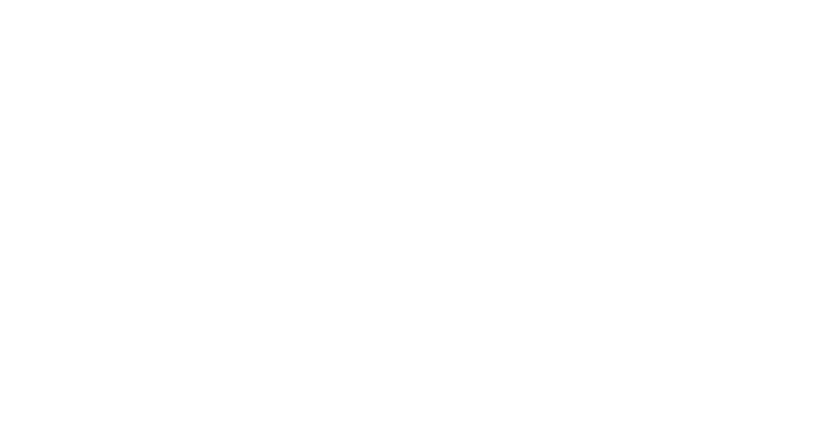
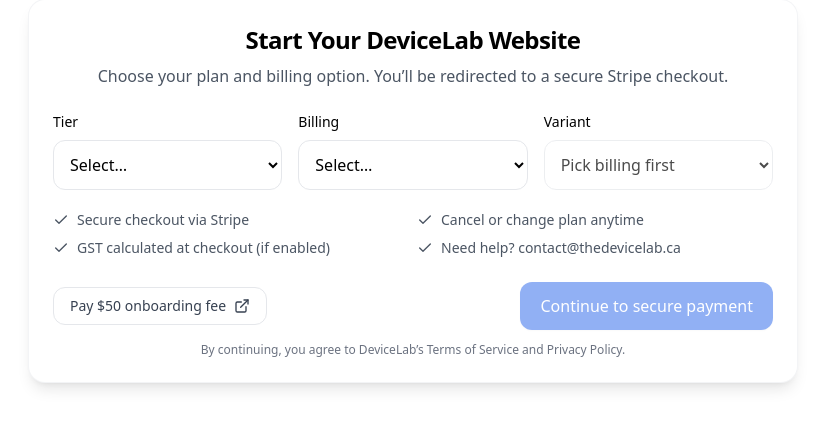
Before and after one commit to seimyemane/tech-repair, a React (Create React App) app: page /division/web/payments in a window 1280 px wide. Before the commit this address had no page. Shown: the top 428 px of the page, without its empty margins (227-1053 px from the left). Built offline with nearby package versions, Linux system fonts and the light colour scheme.

Commit message:
added payments for all tiers including one time and recurring time for a fucking break

```diff
--- a/src/Divisions/WebServices/HomePageWeb.js
+++ b/src/Divisions/WebServices/HomePageWeb.js
@@ -38,9 +38,9 @@
       <div>
         <WhyChooseDLW />
       </div>
-      <div ref={portfolioRef}>
+      {/* <div ref={portfolioRef}>
         <WebLiveTemplates />
-      </div>
+      </div> */}
       <div>
         <SubscribtionExplain
           scrollToContact={() => {
--- /dev/null
+++ b/src/Divisions/WebServices/components/WebPayments.js
@@ -0,0 +1,220 @@
+import React, { useMemo, useState } from "react";
+import { motion } from "framer-motion";
+import { Check, ExternalLink } from "lucide-react";
+
+/**
+ * WebPayments — Tier + Billing selector that redirects to Stripe (JavaScript version)
+ * ----------------------------------------------------------------
+ * - 3 dropdowns: Tier, Billing type, Variant
+ * - Disabled until a full selection is made
+ * - On submit, redirects to the mapped Stripe Payment Link URL
+ * - Replace PLACEHOLDER URLs in LINK_MAP with your real Stripe links
+ */
+
+const TIERS = [
+  { id: "starter", label: "Starter" },
+  { id: "growth", label: "Growth" },
+  { id: "premium", label: "Premium" },
+];
+
+const BILLING = [
+  { id: "recurring", label: "Recurring (monthly)" },
+  { id: "onetime", label: "One‑time setup" },
+];
+
+// For recurring you can offer a Trial or No‑trial version. For one‑time there’s only Standard.
+const VARIANTS = {
+  recurring: [
+    { id: "trial30", label: "30‑day trial" },
+    { id: "standard", label: "Start billing immediately" },
+  ],
+  onetime: [{ id: "standard", label: "Standard" }],
+};
+
+/**
+ * LINK_MAP — map every (tier, billing, variant) to a Stripe Payment Link
+ * ----------------------------------------------------------------------------
+ * Paste your real links from Stripe (Payment Links). Example:
+ *   "starter.recurring.trial30": "https://buy.stripe.com/abc123",
+ * If a combination isn’t available, leave it as null and the UI will show it disabled.
+ */
+const LINK_MAP = {
+  // Starter — recurring
+  "starter.recurring.trial30": "https://buy.stripe.com/cNiaEX1R44oU3ic2su2wU02",
+  "starter.recurring.standard":
+    "https://buy.stripe.com/cNiaEX1R44oU3ic2su2wU02",
+  // Starter — one‑time
+  "starter.onetime.standard": "https://buy.stripe.com/eVqcN5brEf3y2e87MO2wU04",
+
+  // Growth — recurring
+  "growth.recurring.trial30": "https://buy.stripe.com/14A00jfHU2gM2e8aZ02wU00",
+  "growth.recurring.standard": "https://buy.stripe.com/aFa00jdzMcVqaKE9UW2wU05",
+  // Growth — one‑time
+  "growth.onetime.standard": "https://buy.stripe.com/aFa00jdzMcVqaKE9UW2wU05",
+
+  // Premium — recurring
+  "premium.recurring.trial30": "https://buy.stripe.com/aFa00jdzMcVqaKE9UW2wU05",
+  "premium.recurring.standard":
+    "https://buy.stripe.com/5kQ14nanAf3yg4Y7MO2wU01",
+  // Premium — one‑time
+  "premium.onetime.standard": "https://buy.stripe.com/14AdR9brEdZuaKE1oq2wU06",
+};
+
+function HelpRow({ children }) {
+  return (
+    <div className="flex items-center gap-2 text-sm text-gray-600">
+      <Check className="h-4 w-4" />
+      <span>{children}</span>
+    </div>
+  );
+}
+
+export default function WebPayments() {
+  const [tier, setTier] = useState("");
+  const [billing, setBilling] = useState("");
+  const [variant, setVariant] = useState("");
+  const [error, setError] = useState("");
+
+  // Compute the target link for the current selection
+  const link = useMemo(() => {
+    if (!tier || !billing || !variant) return null;
+    const key = `${tier}.${billing}.${variant}`;
+    return LINK_MAP[key] || null;
+  }, [tier, billing, variant]);
+
+  const variantsForBilling = useMemo(() => {
+    return billing ? VARIANTS[billing] : [];
+  }, [billing]);
+
+  const handleProceed = () => {
+    setError("");
+    if (!tier || !billing || !variant) {
+      setError("Please select tier, billing, and variant.");
+      return;
+    }
+    if (!link) {
+      setError(
+        "This selection isn’t available yet. Please pick another option or contact us."
+      );
+      return;
+    }
+    window.location.href = link;
+  };
+
+  return (
+    <div className="mx-auto max-w-3xl rounded-2xl bg-white p-6 shadow-lg ring-1 ring-gray-100">
+      <div className="mb-6 text-center">
+        <h2 className="text-2xl font-semibold tracking-tight">
+          Start Your DeviceLab Website
+        </h2>
+        <p className="mt-2 text-gray-600">
+          Choose your plan and billing option. You’ll be redirected to a secure
+          Stripe checkout.
+        </p>
+      </div>
+
+      <div className="grid grid-cols-1 gap-4 sm:grid-cols-3">
+        {/* Tier */}
+        <label className="flex flex-col gap-2">
+          <span className="text-sm font-medium">Tier</span>
+          <select
+            className="rounded-xl border border-gray-200 bg-white p-3 outline-none transition focus:ring-2 focus:ring-blue-500"
+            value={tier}
+            onChange={(e) => {
+              setTier(e.target.value);
+            }}
+            aria-label="Select tier"
+          >
+            <option value="">Select…</option>
+            {TIERS.map((t) => (
+              <option key={t.id} value={t.id}>
+                {t.label}
+              </option>
+            ))}
+          </select>
+        </label>
+
+        {/* Billing */}
+        <label className="flex flex-col gap-2">
+          <span className="text-sm font-medium">Billing</span>
+          <select
+            className="rounded-xl border border-gray-200 bg-white p-3 outline-none transition focus:ring-2 focus:ring-blue-500"
+            value={billing}
+            onChange={(e) => {
+              setBilling(e.target.value);
+              setVariant("");
+            }}
+            aria-label="Select billing"
+          >
+            <option value="">Select…</option>
+            {BILLING.map((b) => (
+              <option key={b.id} value={b.id}>
+                {b.label}
+              </option>
+            ))}
+          </select>
+        </label>
+
+        {/* Variant */}
+        <label className="flex flex-col gap-2">
+          <span className="text-sm font-medium">Variant</span>
+          <select
+            className="rounded-xl border border-gray-200 bg-white p-3 outline-none transition focus:ring-2 focus:ring-blue-500"
+            value={variant}
+            onChange={(e) => setVariant(e.target.value)}
+            disabled={!billing}
+            aria-label="Select variant"
+          >
+            <option value="">
+              {billing ? "Select…" : "Pick billing first"}
+            </option>
+            {variantsForBilling.map((v) => (
+              <option key={v.id} value={v.id}>
+                {v.label}
+              </option>
+            ))}
+          </select>
+        </label>
+      </div>
+
+      {/* Helper bullets */}
+      <div className="mt-5 grid grid-cols-1 gap-2 sm:grid-cols-2">
+        <HelpRow>Secure checkout via Stripe</HelpRow>
+        <HelpRow>Cancel or change plan anytime</HelpRow>
+        <HelpRow>GST calculated at checkout (if enabled)</HelpRow>
+        <HelpRow>Need help? contact@thedevicelab.ca</HelpRow>
+      </div>
+
+      {error && (
+        <div className="mt-4 rounded-xl border border-red-200 bg-red-50 p-3 text-sm text-red-700">
+          {error}
+        </div>
+      )}
+
+      <div className="mt-6 flex flex-wrap items-center justify-between gap-3">
+        <a
+          href="https://buy.stripe.com/14A14n9jwf3yaKEgjk2wU03"
+          className="inline-flex items-center justify-center rounded-xl border border-gray-200 px-4 py-2 text-sm text-gray-700 transition hover:bg-gray-50"
+          target="_blank"
+          rel="noreferrer"
+        >
+          Pay $50 onboarding fee <ExternalLink className="ml-2 h-4 w-4" />
+        </a>
+
+        <motion.button
+          whileTap={{ scale: 0.98 }}
+          onClick={handleProceed}
+          disabled={!tier || !billing || !variant}
+          className="inline-flex w-full items-center justify-center rounded-xl bg-blue-600 px-5 py-3 font-medium text-white shadow-sm transition hover:bg-blue-700 focus:outline-none focus:ring-2 focus:ring-blue-500 disabled:cursor-not-allowed disabled:opacity-50 sm:w-auto"
+        >
+          Continue to secure payment
+        </motion.button>
+      </div>
+
+      <p className="mt-3 text-center text-xs text-gray-500">
+        By continuing, you agree to DeviceLab’s Terms of Service and Privacy
+        Policy.
+      </p>
+    </div>
+  );
+}
--- /dev/null
+++ b/src/components/Payments.js
@@ -0,0 +1,35 @@
+import React from "react";
+
+const Payments = () => {
+  return (
+    <div>
+      {/*
+45/month
+<script async
+  src="https://js.stripe.com/v3/buy-button.js">
+</script>
+
+<stripe-buy-button
+  buy-button-id="buy_btn_1SNys8H5fRus6qtENa7XA7Lc"
+  publishable-key="pk_live_51OHAxeH5fRus6qtE6ySC2JVyTTlfJzwGakRsszZj53E0Efg3iiMmRc3PbcQm6AUqYICQrhEcvQgasGPhMyGTMPTk00Y0GydPiL"
+>
+</stripe-buy-button> */}
+      {/* 9/month
+
+      <script async
+  src="https://js.stripe.com/v3/buy-button.js">
+</script>
+
+<stripe-buy-button
+  buy-button-id="buy_btn_1SNyxGH5fRus6qtE1L51Sx9p"
+  publishable-key="pk_live_51OHAxeH5fRus6qtE6ySC2JVyTTlfJzwGakRsszZj53E0Efg3iiMmRc3PbcQm6AUqYICQrhEcvQgasGPhMyGTMPTk00Y0GydPiL"
+>
+</stripe-buy-button>
+
+
+      */}
+    </div>
+  );
+};
+
+export default Payments;
--- a/src/index.js
+++ b/src/index.js
@@ -11,6 +11,7 @@
 import RepHomePage from "./Divisions/Repairly/RepHomePage";
 // IT & Networking
 import IT_Hompage from "./Divisions/IT/IT_Hompage";
+import WebPayments from "./Divisions/WebServices/components/WebPayments";
 
 const root = ReactDOM.createRoot(document.getElementById("root"));
 root.render(
@@ -22,6 +23,7 @@
       {/* WEB SERVICES */}
       <Route path="/division/web" element={<HomePageWeb />} />
       <Route path="/division/web/start" element={<StartWebProject />} />
+      <Route path="/division/web/payments" element={<WebPayments />} />
       {/* REPAIRLY */}
       <Route path="/division/repairS" element={<RepHomePage />} />
       {/* IT & Networking */}
```
Also changed, not shown: src/Divisions/WebServices/components/WebHeader.js (+53 -29 lines).
